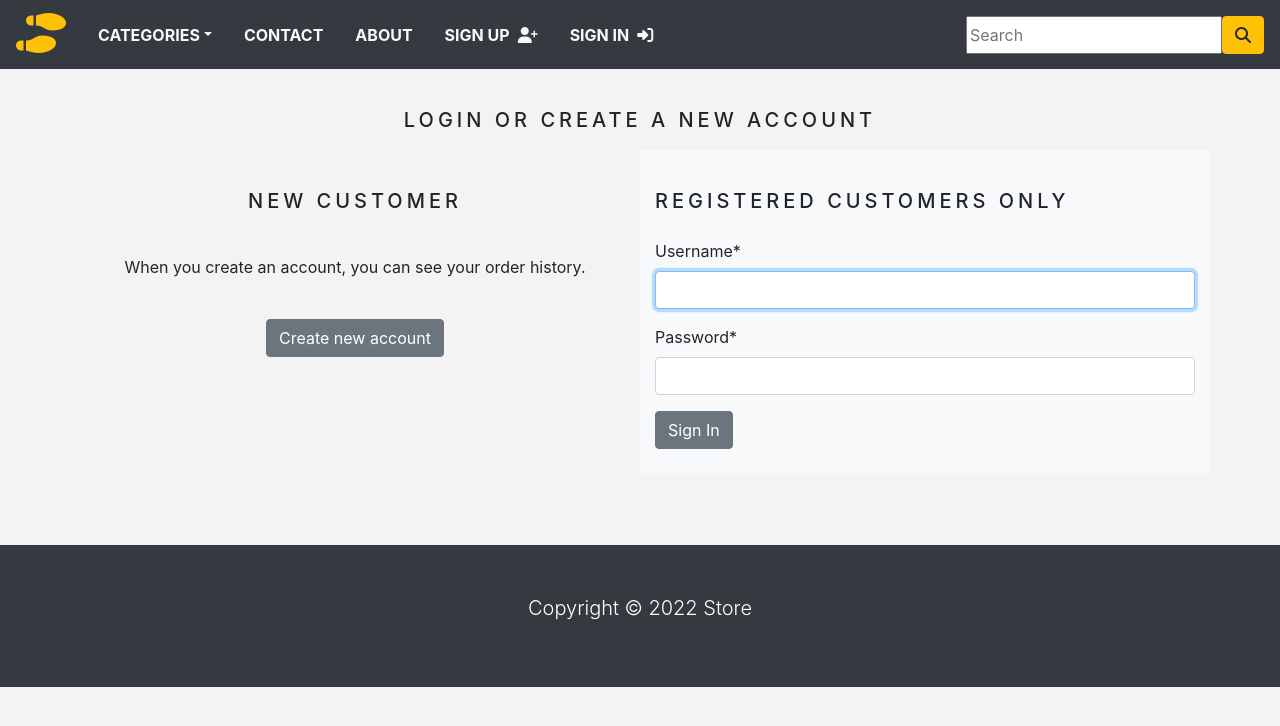
After one commit to jsmyth1423/ecommerce-app, a Django app: page /account/signin/ in a window 1280 px wide. The commit adds this page. Shown: the top 726 px of the page. Run offline with Django 4.2, Linux system fonts and the light colour scheme; data comes from the database, SQL or seed files in the repository; some libraries are stand-ins or nearby versions.

Commit message:
added customer mode, login logout, signin signout, search functions

```diff
--- a/ecommerce_project/ecommerce_project/settings.py
+++ b/ecommerce_project/ecommerce_project/settings.py
@@ -39,6 +39,7 @@ INSTALLED_APPS = [
     'django.contrib.messages',
     'django.contrib.staticfiles',
     'store',
+    'crispy_forms',
 ]
 
 MIDDLEWARE = [
@@ -130,3 +131,5 @@ DEFAULT_AUTO_FIELD = 'django.db.models.BigAutoField'
 
 MEDIA_URL = '/media/'
 MEDIA_ROOT = os.path.join(BASE_DIR, 'static', 'media')
+
+CRISPY_TEMPLATE_PACK = 'bootstrap4'
--- a/ecommerce_project/store/models.py
+++ b/ecommerce_project/store/models.py
@@ -26,7 +26,9 @@ class Product (models.Model):
   description = models.TextField(blank=True)
   category = models.ForeignKey(Category, on_delete=models.CASCADE)
   price = models.DecimalField(max_digits=10, decimal_places=2)
-  image = models.ImageField(upload_to='product', blank=True)
+  image1 = models.ImageField(upload_to='product', blank=True)
+  image2 = models.ImageField(upload_to='product', blank=True)
+  image3 = models.ImageField(upload_to='product', blank=True)
   size = models.IntegerField(default=10)
   stock = models.IntegerField(default=10)
   available = models.BooleanField(default=True)
--- a/ecommerce_project/store/static/css/base.css
+++ b/ecommerce_project/store/static/css/base.css
@@ -19,3 +19,12 @@ body {
   text-transform: uppercase;
   letter-spacing: .2em;
 }
+
+.errorlist li {
+  color: red;
+  font-weight: bold;
+}
+
+.custom_div {
+  margin-bottom: 20px;
+}
--- a/ecommerce_project/store/templates/cart.html
+++ b/ecommerce_project/store/templates/cart.html
@@ -36,7 +36,7 @@ Cart
         <tr>
           <td>
             <a href="cart_item.product.get_url">
-              <img src="{{cart_item.product.image.url}}" width="100" height="100"" alt="">
+              <img src="{{cart_item.product.image1.url}}" width="100" height="100"" alt="">
                 </a>
               </td>
               <td class=" text-left">
--- a/ecommerce_project/store/templates/home.html
+++ b/ecommerce_project/store/templates/home.html
@@ -29,7 +29,7 @@ Home
       <div class="card mb-5" style="background: transparent; border-color: transparent">
         <div class="p-4">
           <a href="{{product.get_url}}">
-            <img src="{{product.image.url}}" class="card-img-top" alt="{{product.name}}">
+            <img src="{{product.image1.url}}" class="card-img-top" alt="{{product.name}}">
           </a>
         </div>
         <div class="card-footer d-flex justify-content-between"
--- a/ecommerce_project/store/templates/navbar.html
+++ b/ecommerce_project/store/templates/navbar.html
@@ -18,18 +18,31 @@
       <li class="nav-item"><a class="nav-link text-light text-uppercase font-weight-bold px-3" href="">Contact</a>
       </li>
       <li class="nav-item"><a class="nav-link text-light text-uppercase font-weight-bold px-3" href="">About</a></li>
-      {% if item_count > 0 %}
+      {% if request.user.is_authenticated and request.user.first_name %}
+      <li class="nav-item"><span class="nav-link text-light text-uppercase font-weight-bold px-3">Welcome,
+          {{request.user.first_name}} <i class="fas fa-user circle ml-2"></i></span>
       <li class="nav-item"><a class="nav-link text-light text-uppercase font-weight-bold px-3"
-          href="{% url 'cart_detail' %}"><i class="fas fa-shopping-cart"></i>({{item_count}})
+          href="{% url 'signout' %}">Sign Out<i class="fas fa-user-plus ml-2"></i></a>
+        {% else %}
+
+      <li class="nav-item"><a class="nav-link text-light text-uppercase font-weight-bold px-3"
+          href="{% url 'signup' %}">Sign Up<i class="fas fa-user-plus ml-2"></i></a>
+      <li class="nav-item"><a class="nav-link text-light text-uppercase font-weight-bold px-3"
+          href="{%url 'signin' %}">Sign In<i class="fas fa-sign-in-alt ml-2"></i></a>
+        {% endif %}
+        {% if item_count > 0 %}
+      <li class="nav-item"><a class="nav-link text-light text-uppercase font-weight-bold px-3"
+          href="{% url 'cart_detail' %}"><i class="fas fa-shopping-cart ml-2"></i><span
+            class="ml-2">({{item_count}})</span>
         </a>
         {% endif %}
       </li>
     </ul>
-    <form class="form-inline ml-3">
+    <form class="form-inline ml-3" action="{% url 'search' %}" , method="GET">
       <div class="input-group">
-        <input type="text" placeholder="Search">
+        <input type="text" name="name" placeholder="Search">
         <div>
-          <button type="button" name="button" class="btn-warning btn">
+          <button type="submit" name="button" class="btn-warning btn">
             <i class="fas fa-regular fa-magnifying-glass"></i></button>
         </div>
       </div>
--- a/ecommerce_project/store/templates/product.html
+++ b/ecommerce_project/store/templates/product.html
@@ -8,7 +8,7 @@ Product
 <div class="container py-5">
   <div class="row mt-5">
     <div class="col-10 mx-auto col-md-6 my-3">
-      <img src="{{product.image.url}}" alt="" class="img-fluid max-width: 40% max-height: 40%">
+      <img src="{{product.image1.url}}" alt="" class="img-fluid max-width: 40% max-height: 40%">
     </div>
     <div class="col-10 mx-auto col-md-6 my-3">
       <div>
--- /dev/null
+++ b/ecommerce_project/store/templates/signin.html
@@ -0,0 +1,43 @@
+{% extends 'base.html' %}
+{% load static %}
+{% load crispy_forms_tags %}
+{% block title %}
+Sign in
+{% endblock %}
+
+{% block content %}
+
+<div class="container">
+  <br>
+  <h1 class="product_title text-center">
+    Login or Create a New Account
+  </h1>
+  <div class="row">
+    <div class="col-12 col-sm-12 col-lg-6 text-center custom_div">
+      <br>
+      <h2 class="product_title">
+        New Customer
+      </h2>
+      <br>
+      <p>When you create an account, you can see your order history.</p>
+      <br>
+      <a href="{% url 'signup' %}" class="btn btn-secondary">Create new account</a>
+    </div>
+    <div class="col-12 col-sm-12 col-md-12 col-lg-6 bg-light">
+      <div>
+        <br>
+        <h2 class="product_title">
+          Registered Customers Only
+        </h2>
+        <form method="post">
+          {% csrf_token %}
+          <p>{{form | crispy}}</p>
+          <button type="submit" name="button" class="btn btn-secondary">Sign In</button>
+        </form>
+        <br>
+      </div>
+    </div>
+  </div>
+</div>
+<br>
+{% endblock %}
--- a/ecommerce_project/store/urls.py
+++ b/ecommerce_project/store/urls.py
@@ -6,10 +6,14 @@ urlpatterns = [
     path('', views.home, name='home'),
     path('category/<slug:category_slug>', views.home, name='products_by_category'),
     path('category/<slug:category_slug>/<slug:product_slug>', views.productPage, name='product_detail'),
+    path('cart', views.cart_detail, name='cart_detail'),
     path('cart/add/<int:product_id>', views.add_cart, name='add_cart'),
     path('cart/remove/<int:product_id>', views.cart_remove, name='cart_remove'),
     path('cart/remove_product/<int:product_id>', views.cart_remove_product, name='cart_remove_product'),
-    path('cart', views.cart_detail, name='cart_detail'),
+    path('account/create/', views.signupView, name='signup'),
+    path('account/signin/', views.signinView, name='signin'),
+    path('account/signout/', views.signoutView, name='signout'),
+    path('search/', views.search, name='search'),
 
 
 ]
--- a/ecommerce_project/store/views.py
+++ b/ecommerce_project/store/views.py
@@ -1,7 +1,10 @@
 from django.shortcuts import get_object_or_404, redirect, render
 from .models import Cart, CartItem, Category, Product
 from django.core.exceptions import ObjectDoesNotExist
-
+from django.contrib.auth.models import Group, User
+from .forms import SignUpForm
+from django.contrib.auth.forms import AuthenticationForm
+from django.contrib.auth import login, authenticate, logout
 # Create your views here.
 
 
@@ -82,3 +85,41 @@ def cart_remove_product(request, product_id):
   cart_item = CartItem.objects.get(product=product, cart=cart)
   cart_item.delete()
   return redirect('cart_detail')
+
+
+def signupView(request):
+  if request.method == 'POST':
+      form = SignUpForm(request.POST)
+      if form.is_valid():
+        form.save()
+        username = form.cleaned_data.get('username')
+        signup_user = User.objects.get(username=username)
+        customer_group = Group.objects.get(name='Customer')
+        customer_group.user_set.add(signup_user)
+  else:
+      form = SignUpForm()
+  return render(request, 'signup.html', {'form': form})
+
+def signinView(request):
+  if request.method == 'POST':
+      form = AuthenticationForm(data=request.POST)
+      if form.is_valid():
+        username = request.POST['username']
+        password = request.POST['password']
+        user = authenticate(username=username, password=password)
+        if user is not None:
+          login(request, user)
+          return redirect ('home')
+        else:
+          return redirect('signup')
+  else:
+    form = AuthenticationForm()
+  return render(request, 'signin.html', {'form': form})
+
+def signoutView(request):
+  logout(request)
+  return redirect('signin')
+
+def search(request):
+  products = Product.objects.filter(name__contains=request.GET['name'])
+  return render(request, 'home.html', {'products': products})
```
Also changed, not shown: ecommerce_project/store/forms.py (added, +12 -0 lines), ecommerce_project/store/templates/signup.html (added, +50 -0 lines), ecommerce_project/db.sqlite3, ecommerce_project/store/migrations/0006_rename_image_product_image1_product_image2_and_more.py (added).
